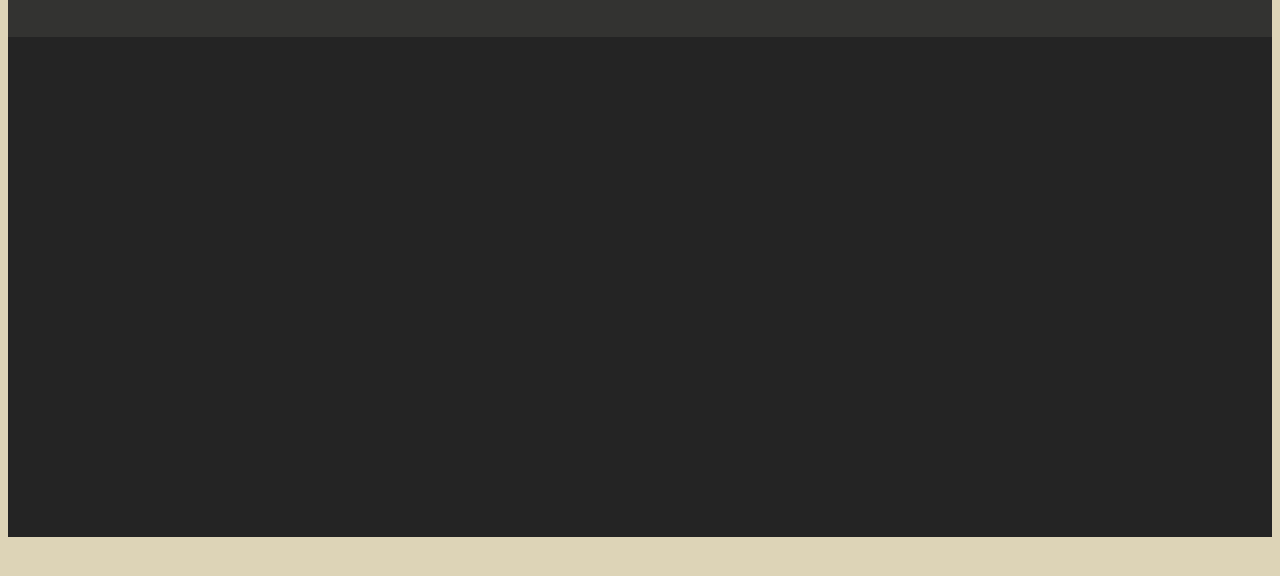
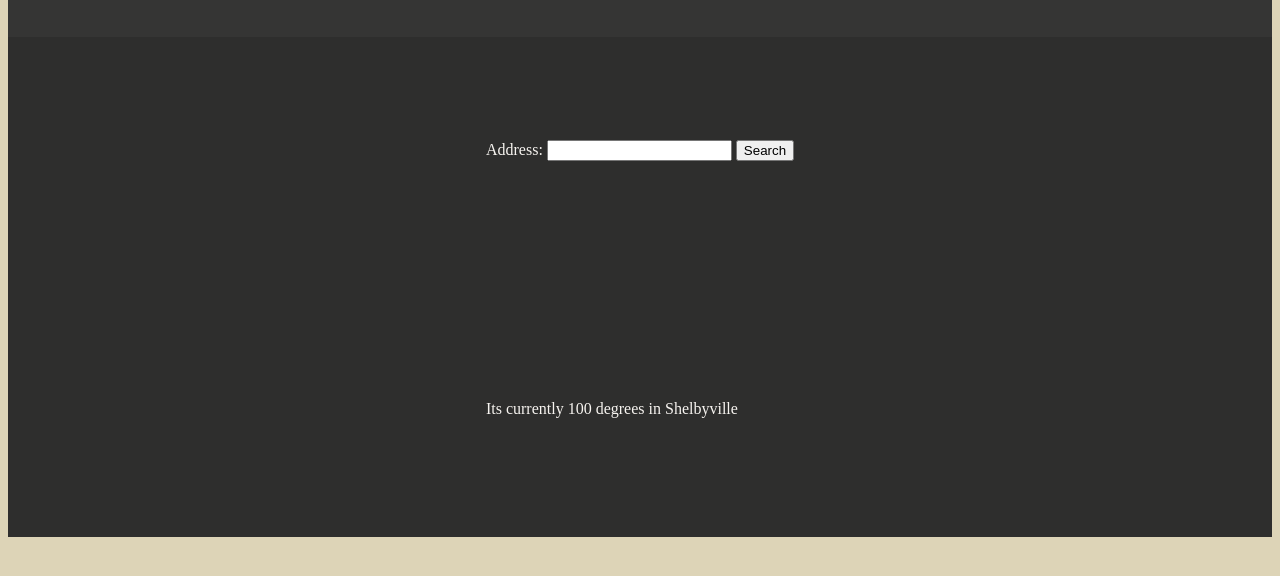
Before and after one commit to ZakhaevK/odin-weather-app, a website built with webpack: page src/template.html in a window 1280 px wide. Shown: the part 156-732 px from the top of the page. Built offline with nearby package versions, Linux system fonts and the light colour scheme.

Commit message:
Add further HTML and styling

```diff
--- a/src/index.js
+++ b/src/index.js
@@ -1 +1,3 @@
 import "./style.css";
+
+import "apiHandler.js";
--- a/src/style.css
+++ b/src/style.css
@@ -1,6 +1,6 @@
 :root {
-  --header-color: rgb(51, 51, 49);
-  --content-color: rgb(36, 36, 36);
+  --header-color: rgb(53, 53, 52);
+  --content-color: rgb(46, 46, 45);
   --text-color: rgb(247, 244, 240);
 }
 
@@ -29,9 +29,14 @@ body {
 }
 
 #content {
-  background-color: var(--content-color);
+  display: grid;
+  grid-template-columns: auto;
+  align-items: center;
+  justify-content: center;
   width: 100%;
   height: 500px;
+  background-color: var(--content-color);
+  color: var(--text-color);
 }
 
 button:disabled {
--- a/src/template.html
+++ b/src/template.html
@@ -4,10 +4,20 @@
     <meta charset="UTF-8" />
     <meta name="viewport" content="width=device-width, initial-scale=1.0" />
     <title>Document</title>
-    <link rel="stylesheet" href="style.css">
+    <link rel="stylesheet" href="style.css" />
   </head>
   <body>
     <div id="header"><h1>Weather App</h1></div>
-    <div id="content"></div>
+    <div id="content">
+      <div>
+        <label for="search-addr">Address:</label>
+        <input id="search-addr" type="text" />
+        <button id="search-butt">Search</button>
+      </div>
+      <div>
+        <img id="gif">
+        <p id="weather-desc">Its currently 100 degrees in Shelbyville</p>
+      </div>
+    </div>
   </body>
 </html>
```
